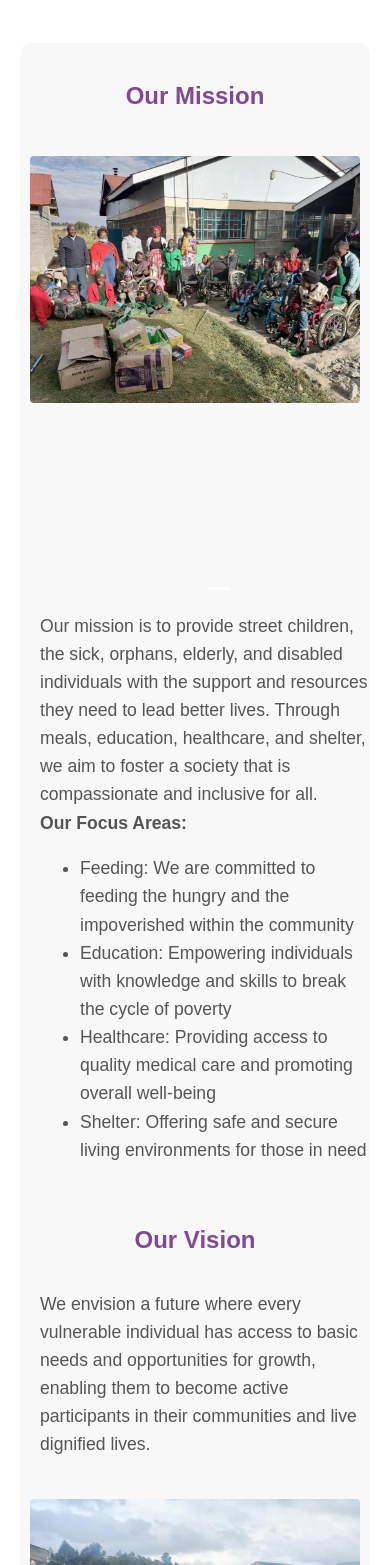
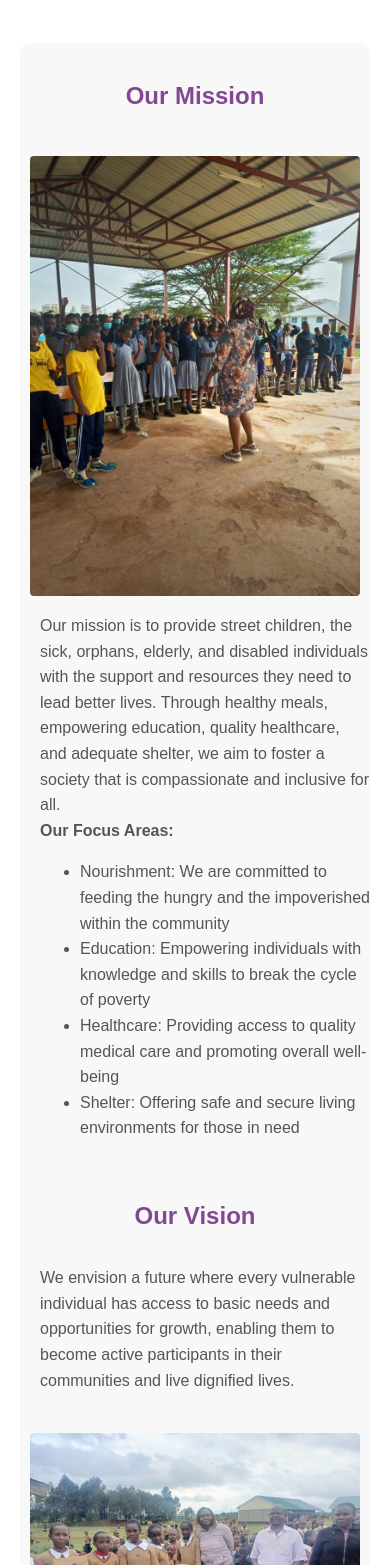
Before and after one commit to IsaacNjenga/Toto_Kalezi, a React (Create React App) app in the folder front/: page /about in a window 390 px wide. Shown: the part 943-2508 px from the top of the page. Built offline with nearby package versions, Linux system fonts and the light colour scheme.

Commit message:
added gallery

```diff
--- a/front/src/assets/css/about.css
+++ b/front/src/assets/css/about.css
@@ -78,8 +78,8 @@
 .mission-content p,
 .vision-content p,
 .impact-content p {
-  width: 55%;
-  font-size: 1.1rem;
+  width: 60%;
+  font-size: 1.5rem;
   color: #555;
   padding-right: 10px;
 }
@@ -93,14 +93,16 @@
 .image-placeholder img {
   width: 85%;
   height: auto;
+  max-width: 550px;
   border-radius: 4px;
   transition: transform 0.4s ease-in-out;
 }
 
-.about-modal-image {
+.about-modal-images {
   width: 100%;
-  height: 200px;
-  object-fit: contain;
+  height: auto;
+  max-width: 400px;
+  object-fit: cover;
   border-radius: 12px;
 }
 
@@ -174,6 +176,7 @@
   .vision-content p,
   .impact-content p {
     width: 100%;
+    font-size: 1rem;
     margin-bottom: 20px;
   }
 
--- a/front/src/pages/about.js
+++ b/front/src/pages/about.js
@@ -40,26 +40,30 @@ function About() {
             </div>
             <div className="mission-content">
               <div className="image-placeholder">
-                <Carousel effect="fade" autoplay autoplaySpeed={2500}>
+                {" "}
+                <img src={image2} alt={`Slide`} />
+                {/* <Carousel effect="fade" autoplay autoplaySpeed={2500}>
                   {[image2, image3, image4].map((img) => (
-                    <img
-                      src={img}
-                      alt={`Slide`}
-                      className="about-modal-image "
-                    />
+                    <div className="image-placeholder">
+                      <img
+                        src={img}
+                        alt={`Slide`}
+                      />
+                    </div>
                   ))}
-                </Carousel>
+                </Carousel> */}
               </div>
               <p>
                 Our mission is to provide street children, the sick, orphans,
                 elderly, and disabled individuals with the support and resources
-                they need to lead better lives. Through meals, education,
-                healthcare, and shelter, we aim to foster a society that is
-                compassionate and inclusive for all.
+                they need to lead better lives. Through healthy meals,
+                empowering education, quality healthcare, and adequate shelter,
+                we aim to foster a society that is compassionate and inclusive
+                for all.
                 <br /> <strong>Our Focus Areas:</strong>{" "}
                 <ul>
                   <li>
-                    Feeding: We are committed to feeding the hungry and the
+                    Nourishment: We are committed to feeding the hungry and the
                     impoverished within the community{" "}
                   </li>
                   <li>
```
